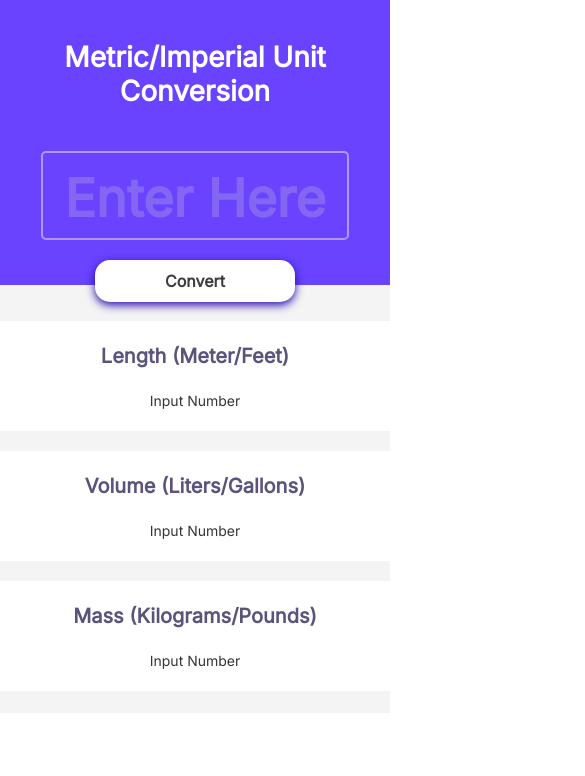
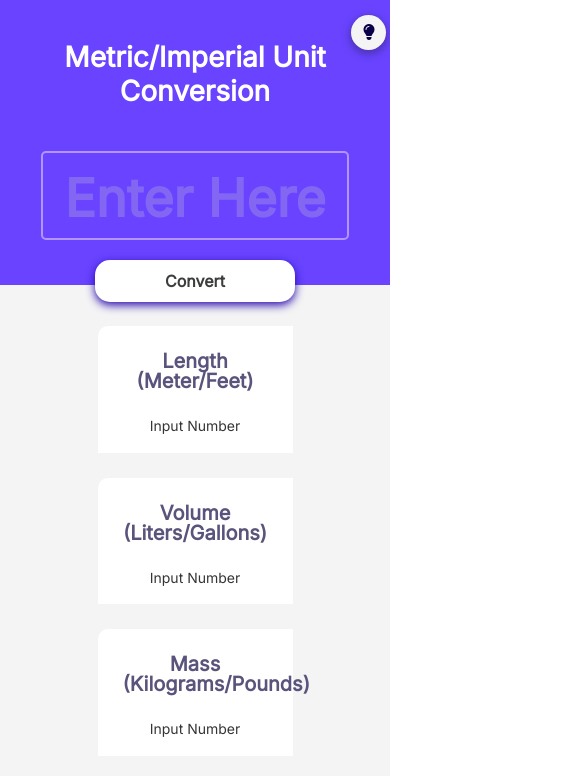
Before and after one commit to JivtejAnand/UnitConverter, a plain HTML site: page index.html in a window 390 px wide. Shown: the top 776 px of the page, 585 px wide, since content can reach past the window. Drawn offline with Linux system fonts and the light colour scheme.

Commit message:
Update index.css
responsive

```diff
--- a/index.css
+++ b/index.css
@@ -10,7 +10,7 @@ body {
     display: flex;
     flex-direction: column;
     width: auto;
-    height: 713px;
+    height: 100vh;
     background: #F4F4F4;
     align-items: center;
     gap: 36px;
@@ -26,14 +26,15 @@ body {
 .flex-box {
     display: flex;
     flex-direction: column;
-    gap: 20px;
+    gap: 15px;
 
 }
 
 .box1 {
-    width: 500px;
-    height: 110px;
 
+    width: 50vw ;
+    height: 15vh;
+    margin: 5px;
     background: #FFFFFF;
     border-radius: 10px 0px 0px 0px;
 }
@@ -42,7 +43,7 @@ body {
     position: absolute;
     width: 35px;
     height: 35px;
-    left: 1450px;
+    left: 90%;
     top: 15px;
     box-shadow: 0px 3px 7px 2px #5135BC;
     background: #F4F4F4;
```
